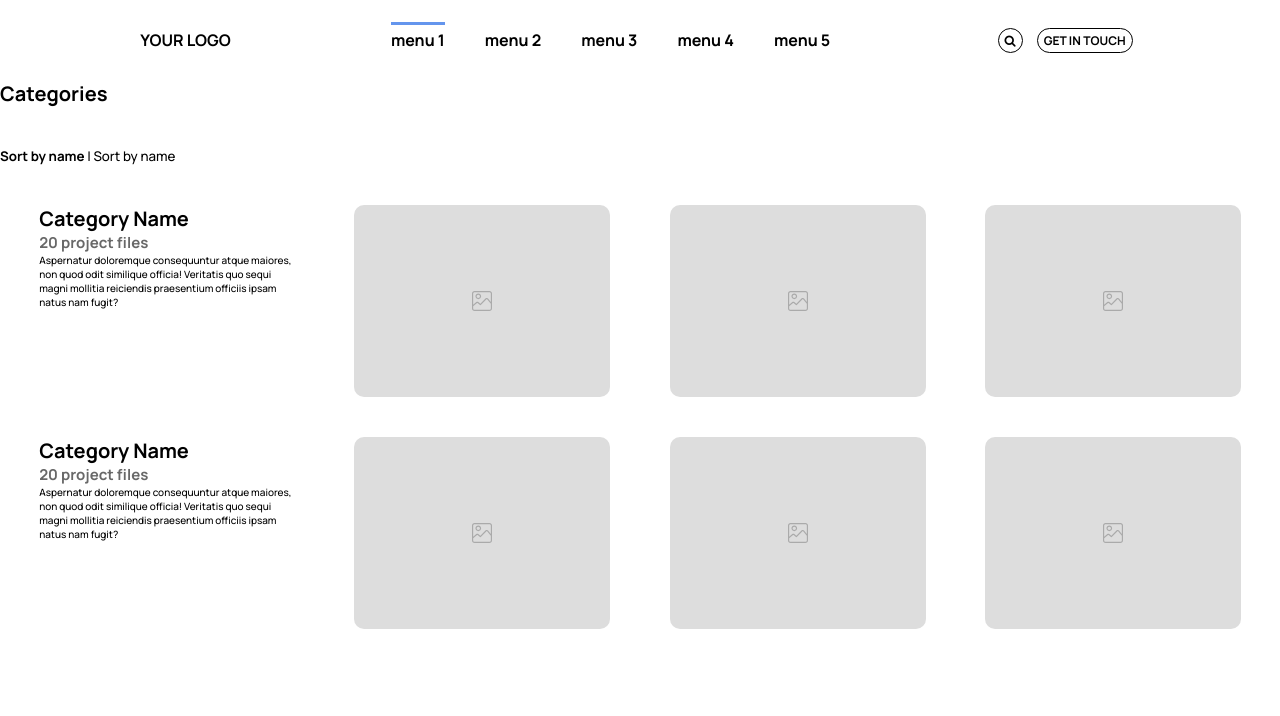
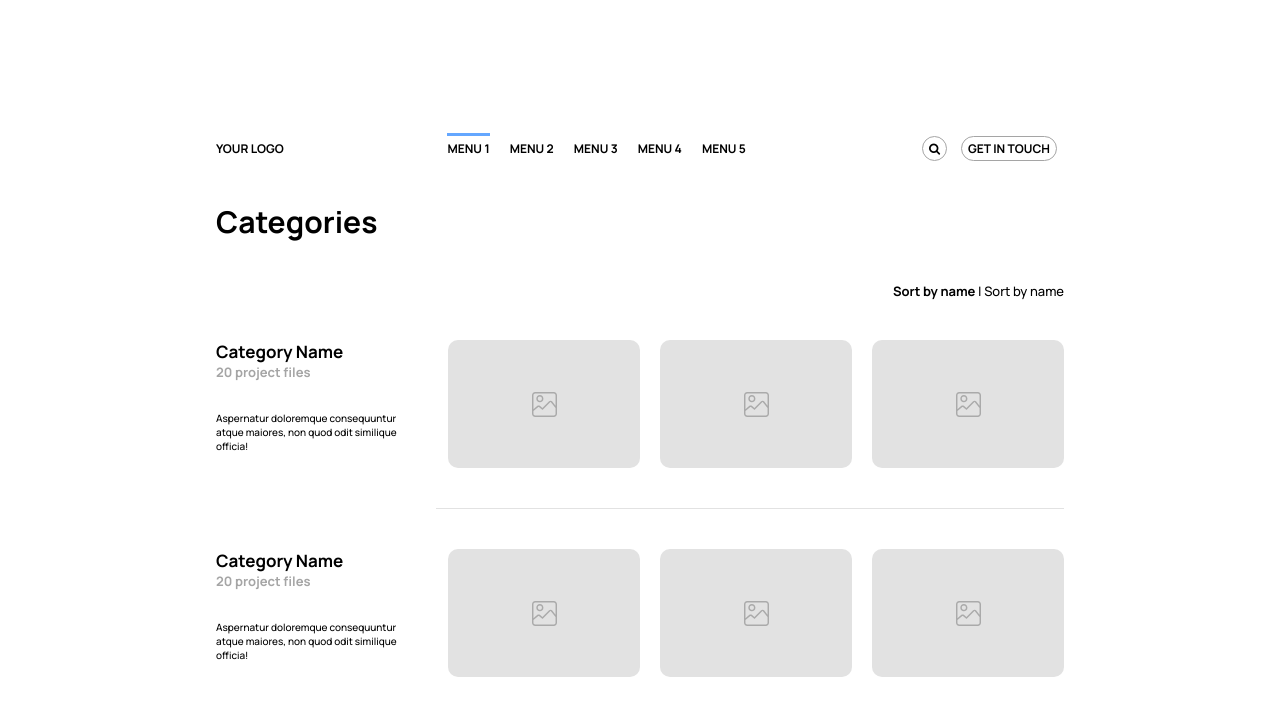
Before and after one commit to AguilarKevin/nerdify-technical-test, a plain HTML site: page index.html in a window 1280 px wide. Drawn offline with Linux system fonts and the light colour scheme.

Commit message:
practice finished

```diff
--- a/index.html
+++ b/index.html
@@ -12,8 +12,8 @@
 
 <body>
     <header>
+        <a class="logo" href="#logo">your logo</a>
         <nav class="navbar">
-            <a href="#logo">your logo</a>
             <ul>
                 <li class="menu-item active">menu 1</li>
                 <li class="menu-item">menu 2</li>
@@ -21,16 +21,16 @@
                 <li class="menu-item">menu 4</li>
                 <li class="menu-item">menu 5</li>
             </ul>
-            <div class="searchbar">
-                <div class="searchbar-btn">
-                    <div><i class="fa fa-search"></i></div>
-                </div>
-                <div class="badge"><strong>GET IN TOUCH</strong></div>
+        </nav>
+        <div class="searchbar">
+            <div class="searchbar-btn">
+                <div><i class="fa fa-search"></i></div>
             </div>
-        </nav>
+            <div class="badge"><strong>GET IN TOUCH</strong></div>
+        </div>
     </header>
     <div class="div-section-categories">
-        <h1>
+        <h1 class="div-section-categories-title">
             Categories
         </h1>
         <div class="div-sort-by">
@@ -40,18 +40,18 @@
             <div class="div-category-info">
                 <h1>Category Name</h1>
                 <h2>20 project files</h2>
-                <p>Aspernatur doloremque consequuntur atque maiores, non quod odit similique officia! Veritatis quo sequi magni mollitia reiciendis praesentium officiis ipsam natus nam fugit?</p>
+                <p>Aspernatur doloremque consequuntur atque maiores, non quod odit similique officia!</p>
             </div>
             <div class="div-category-img"><img src="img/image.svg" alt=""></div>
             <div class="div-category-img"><img src="img/image.svg" alt=""></div>
             <div class="div-category-img"><img src="img/image.svg" alt=""></div>
         </div>
-
+        <div class="separator"></div>
         <div class="div-category">
             <div class="div-category-info">
                 <h1>Category Name</h1>
                 <h2>20 project files</h2>
-                <p>Aspernatur doloremque consequuntur atque maiores, non quod odit similique officia! Veritatis quo sequi magni mollitia reiciendis praesentium officiis ipsam natus nam fugit?</p>
+                <p>Aspernatur doloremque consequuntur atque maiores, non quod odit similique officia!</p>
             </div>
             <div class="div-category-img"><img src="img/image.svg" alt=""></div>
             <div class="div-category-img"><img src="img/image.svg" alt=""></div>
--- a/styles.css
+++ b/styles.css
@@ -4,6 +4,9 @@ html {
     font-size: 62.5%;
     scroll-behavior: smooth;
     height: 100vh;
+    display: flex;
+    justify-content: center;
+    align-items: center;
 }
 
 * {
@@ -21,41 +24,63 @@ a {
     text-decoration: none;
 }
 
-.navbar {
-    width: 100%;
-    height: 80px;
+body {
+    margin: 3vh 9vw;
+    padding: 8vh 7.5vw;
+    /*box-shadow: 0px 2px 10px 7px rgba(0, 0, 0, 0.28);
+    -webkit-box-shadow: 0px 2px 41px 7px rgba(0, 0, 0, 0.28);
+    -moz-box-shadow: 0px 2px 41px 7px rgba(0, 0, 0, 0.28);
+    border-radius: 30px;*/
+    align-self: center;
+}
+
+.separator {
+    width: 74%;
+    height: 1px;
+    background: #e2e2e2;
+    align-self: flex-end;
+}
+
+header {
     display: flex;
-    justify-content: space-evenly;
+    justify-content: space-between;
     align-items: center;
+    font-size: 1.2rem;
+    font-weight: bolder;
+}
+
+header a {
+    text-transform: uppercase;
     color: black;
 }
 
-.navbar a {
-    font-size: 12pt;
-    font-weight: bold;
-    text-transform: uppercase;
+.navbar {
+    display: flex;
+    justify-content: flex-start;
+    row-gap: 10px;
+    align-items: center;
     color: black;
 }
 
 .navbar ul {
     display: flex;
-    justify-content: space-evenly;
+    width: 35vw;
 }
 
 .navbar li {
-    font-size: 12pt;
-    font-weight: bold;
+    text-transform: uppercase;
     padding: 7px 0;
     border: none;
-    margin: 10px 20px;
+    margin: 10px 10px;
 }
 
 .navbar li.active {
     padding: 4px 0;
-    border-top: 3px solid cornflowerblue;
+    border-top: 3px solid #64a7ff;
 }
 
 .searchbar {
+    text-align: end;
     display: flex;
 }
 
@@ -63,23 +88,27 @@ a {
 .badge {
     border-radius: 20px;
     padding: 3px 6px;
-    border: 1px solid black;
+    border: 0.5px solid #a5a5a5;
     text-align: center;
-    font-weight: bolder;
-    font-size: 9pt;
     margin: 0 7px;
 }
 
 .div-section-categories {
-    margin: auto;
     display: flex;
     flex-direction: column;
     row-gap: 40px;
     justify-content: space-evenly;
 }
 
+.div-section-categories-title {
+    margin-top: 2.7rem;
+    font-size: 3rem;
+    font-weight: bolder;
+}
+
 .div-sort-by {
-    font-size: 10pt;
+    text-align: end;
+    font-size: 1.3rem;
 }
 
 .sort-by-selection {
@@ -88,25 +117,36 @@ a {
 
 .div-category {
     display: flex;
-    justify-content: space-evenly;
+    justify-content: space-between;
     column-gap: 20px;
 }
 
 .div-category div {
-    width: 20vw;
-    height: 15vw;
+    width: 15vw;
+    height: 10vw;
 }
 
 .div-category-info {
-    max-width: 20%;
+    margin-right: 2rem;
+}
+
+.div-category-info,
+a.logo {
+    width: 15vw;
+}
+
+.div-category-info h1 {
+    font-size: 1.7rem;
 }
 
 .div-category-info h2 {
-    color: #686868;
+    color: #a5a5a5;
+    font-size: 1.3rem;
+    margin-bottom: 30px;
 }
 
 .div-category-img {
-    background-color: #dddddd;
+    background-color: #e2e2e2;
     border-radius: 10px;
     display: flex;
     justify-content: center;
@@ -114,5 +154,5 @@ a {
 }
 
 img {
-    width: 20px;
+    width: 25px;
 }
```
